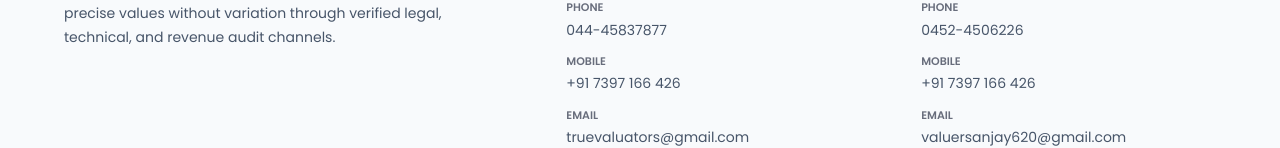
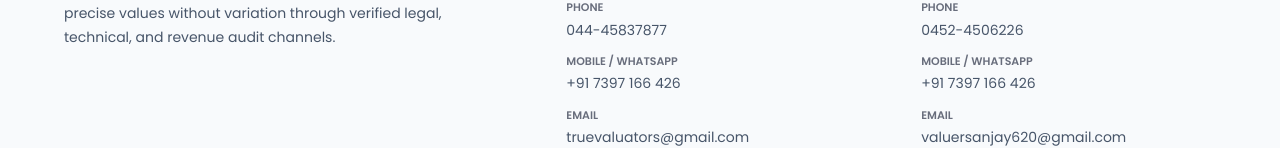
Before and after one commit to godivatech/true_valuators, a Next.js app: page / in a window 1280 px wide. Shown: the part 4891-5039 px from the top of the page. Built offline with nearby package versions, Linux system fonts and the light colour scheme.

Commit message:
code changes

```diff
--- a/src/app/components/Footer.tsx
+++ b/src/app/components/Footer.tsx
@@ -41,8 +41,8 @@
               </a>
             </li>
             <li className={styles.addressItem}>
-              <span className={styles.addressLabel}>Mobile</span>
-              <a href="tel:+917397166426" className={styles.addressValue}>
+              <span className={styles.addressLabel}>Mobile / WhatsApp</span>
+              <a href="https://wa.me/917397166426" target="_blank" rel="noopener noreferrer" className={styles.addressValue}>
                 {OFFICE_CONTACTS.chennai.mobile}
               </a>
             </li>
@@ -71,8 +71,8 @@
               </a>
             </li>
             <li className={styles.addressItem}>
-              <span className={styles.addressLabel}>Mobile</span>
-              <a href="tel:+917397166426" className={styles.addressValue}>
+              <span className={styles.addressLabel}>Mobile / WhatsApp</span>
+              <a href="https://wa.me/917397166426" target="_blank" rel="noopener noreferrer" className={styles.addressValue}>
                 {OFFICE_CONTACTS.madurai.mobile}
               </a>
             </li>
```
